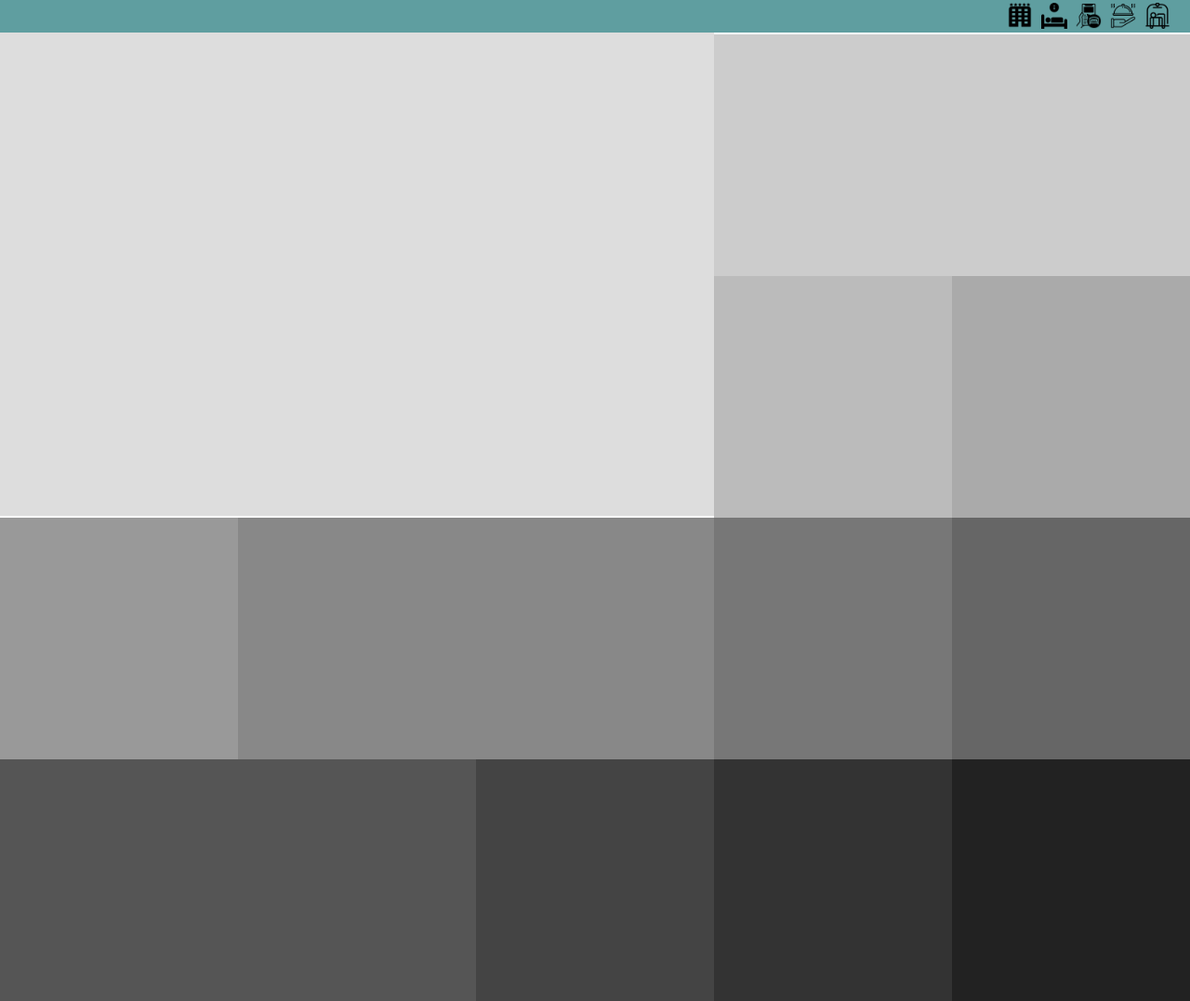
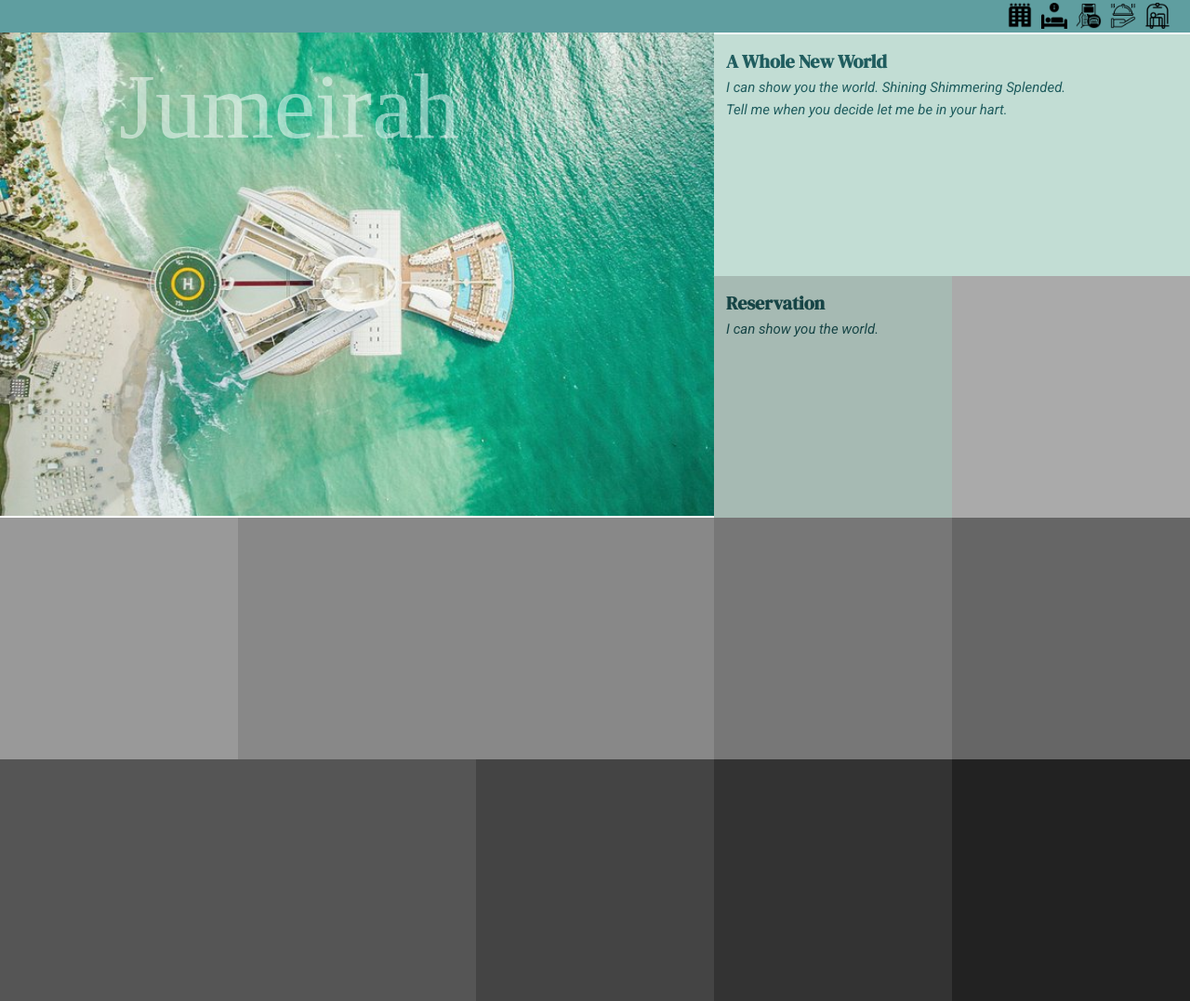
Before and after one commit to seowon927/test-responsive1, a plain HTML site: page index.html in a window 1280 px wide. Shown: the whole page at 93% size. Drawn offline with Linux system fonts and the light colour scheme; a web font is replaced by a local one.

Commit message:
일부 색상 변경, 이미지 삽입

```diff
--- a/index.html
+++ b/index.html
@@ -38,9 +38,31 @@
     </nav>
 
     <section>
-        <article></article>
-        <article></article>
-        <article></article>
+        <article>
+            <div class="bg bg1">
+                <span>Jumeirah</span>
+            </div>
+        </article>
+
+        <article>
+            <div class="txt txt1">
+                <p>
+					<strong>A Whole New World</strong><br>
+					<em>I can show you the world. Shining Shimmering Splended.<br>
+					Tell me when you decide let me be in your hart.</em>
+				</p>
+            </div>
+        </article>
+
+        <article>
+            <div class="txt txt2">
+                <p>
+					<strong>Reservation</strong><br>
+                    <em>I can show you the world.</em>
+				</p>
+            </div>
+        </article>
+
         <article></article>
         <article></article>
         <article></article>
--- a/style/style.css
+++ b/style/style.css
@@ -1,4 +1,6 @@
 @import url('https://fonts.googleapis.com/css2?family=Bagel+Fat+One&family=Quicksand:wght@300..700&display=swap');
+@import url('https://fonts.googleapis.com/css2?family=Bagel+Fat+One&family=DM+Serif+Display:ital@0;1&family=Quicksand:wght@300..700&display=swap');
+@import url('https://fonts.googleapis.com/css2?family=Roboto:ital,wght@0,100;0,300;0,400;0,500;0,700;0,900;1,100;1,300;1,400;1,500;1,700;1,900&display=swap');
 
 * {
     margin: 0;
@@ -263,3 +265,80 @@
     article:nth-child(11) {width: 50%; display: none;}
     article:nth-child(12) {width: 50%; display: none;}
 }
+
+/************************** 배경 이미지 삽입 **************************/
+.bg1 {background-image: url(../images/img3.jpg);}
+.bg2 {background-image: url(../images/img1.jpg);}
+.bg3 {background-image: url(../images/img2.jpg);}
+.bg4 {background-image: url(../images/img4.jpg);}
+.bg5 {background-image: url(../images/img5.jpg);}
+.bg6 {background-image: url(../images/img6.jpg);}
+
+/************************** 이미지 박스 **************************/
+article {
+    background-size: auto 100%;
+    background-position: center;
+}
+
+article .bg1 {
+height: 520px;
+background-position: center;
+background-repeat: no-repeat;
+background-size: cover;
+}
+
+article .bg1 span {
+position: absolute;
+top: 10%;
+left: 10%;
+font-size: 100px;
+color: white;
+opacity: 0.5;
+transition: all 0.5s;
+}
+
+article:hover .bg1 span {
+    opacity: 1;
+    color: beige;
+    transform: scale(1);
+}
+
+article .bg1:hover span {
+    transform: rotateY(360deg);
+    transition: all 0.5s;
+}
+
+/************************** 텍스트 박스 **************************/
+article .txt {
+    box-sizing: border-box;
+    height: 100%;
+    padding: 13px;
+}
+
+article .txt p strong {
+    font-size: 20px;
+    font-family: "DM Serif Display", serif;
+}
+
+article .txt p em {
+    font-size: 15px;
+    padding-top: 8px;
+    text-align: justify;
+    font-family: "Roboto", sans-serif;
+}
+
+article:hover .txt {
+    background-color: beige;
+}
+
+article:hover .txt p strong {
+    color: brown;
+}
+
+article:hover .txt p em {
+    color: orange;
+}
+
+.txt1 {background-color: rgb(194, 221, 212); color: rgb(32, 93, 95);}
+.txt2 { background-color: rgb(166, 186, 179); color: rgb(23, 69, 70);}
+.txt3 { background-color: rgb(135, 151, 145); color: rgb(15, 70, 71);}
```
Also changed, not shown: images/img1.jpg (added), images/img2.jpg (added), images/img3.jpg (added), images/img4.jpg (added), images/img5.jpg (added), images/img6.jpg (added).
